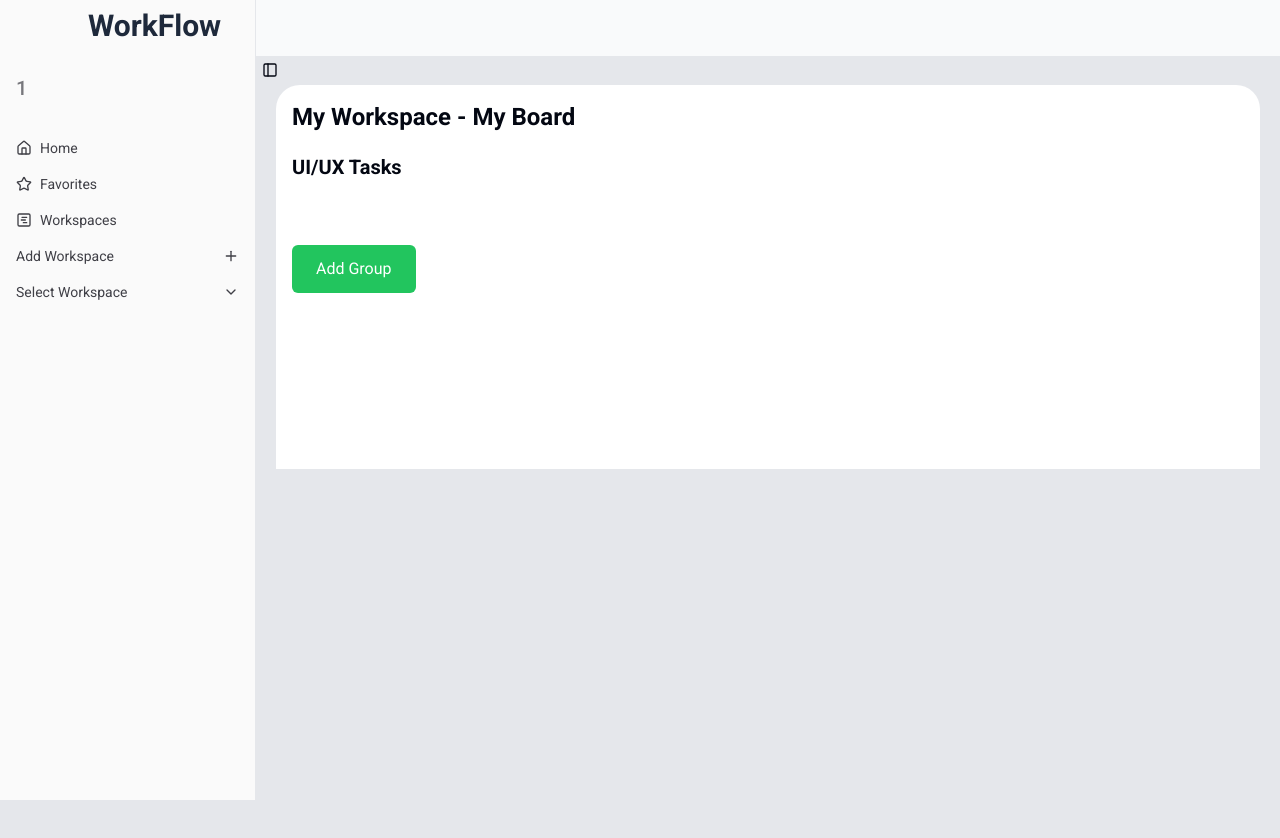
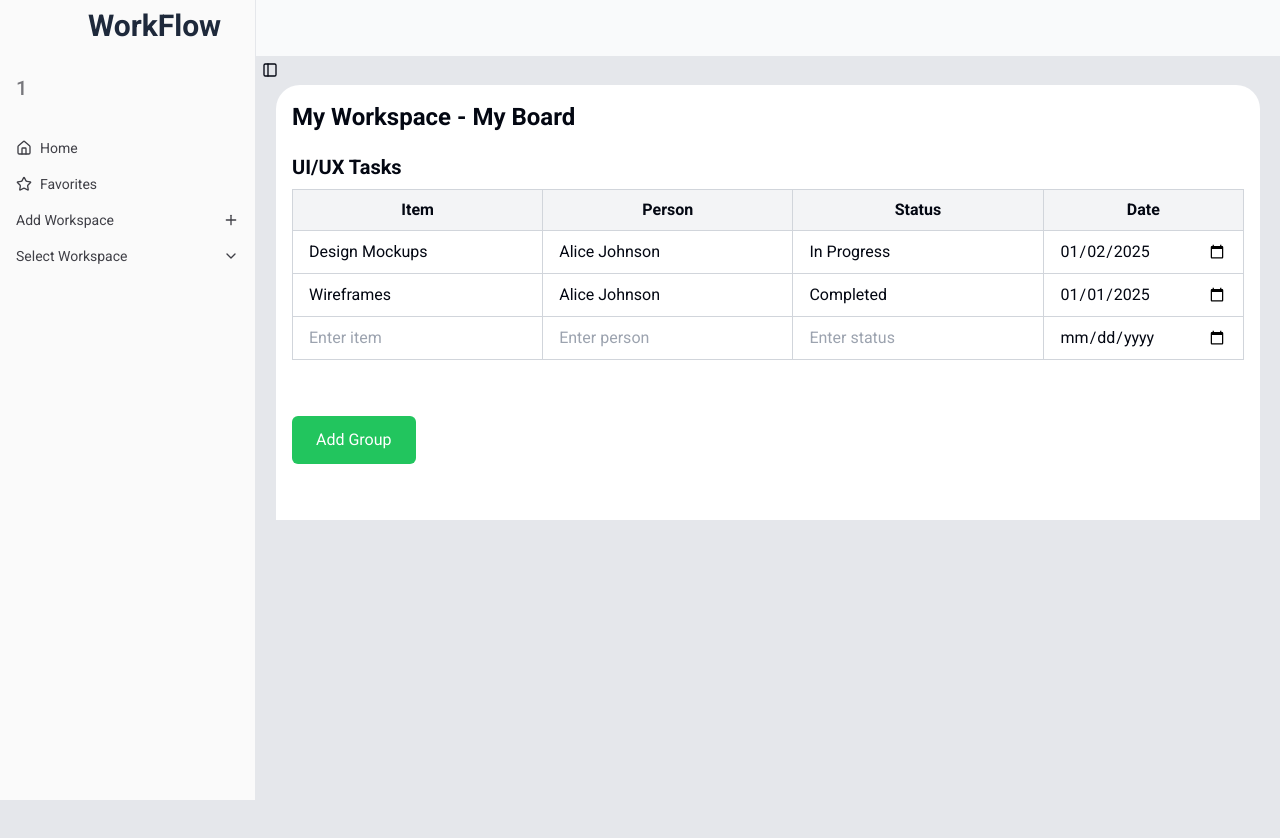
Before and after one commit to V-MuthuKamalesh/Workflow-Frontend, a Next.js app: page /1/boards/1 in a window 1280 px wide. Shown: the top 838 px of the page. Built offline with nearby package versions, Linux system fonts and the light colour scheme.

Commit message:
Add workspace/[workspaceId] route

```diff
--- /dev/null
+++ b/src/app/(application)/[module]/workspace/[workspaceId]/page.js
@@ -0,0 +1,11 @@
+import BoardsDisplay from "@/app/_components/boards/BoardsDisplay";
+import Welcome from "@/app/_components/UI/Welcome";
+
+export default function WorkspacePage() {
+  return (
+    <section className="min-h-96 bg-blue-50 mb-5 mx-5 rounded-3xl">
+      <Welcome />
+      <BoardsDisplay />
+    </section>
+  );
+}
--- a/src/app/_components/boards/boardData.js
+++ b/src/app/_components/boards/boardData.js
@@ -7,18 +7,18 @@ export const boardInfo = {
       groupId: 101,
       groupName: "UI/UX Tasks",
       entries: [
-        // {
-        //   item: "Design Mockups",
-        //   person: "Alice Johnson",
-        //   status: "In Progress",
-        //   date: "2025-01-02",
-        // },
-        // {
-        //   item: "Wireframes",
-        //   person: "Alice Johnson",
-        //   status: "Completed",
-        //   date: "2025-01-01",
-        // },
+        {
+          item: "Design Mockups",
+          person: "Alice Johnson",
+          status: "In Progress",
+          date: "2025-01-02",
+        },
+        {
+          item: "Wireframes",
+          person: "Alice Johnson",
+          status: "Completed",
+          date: "2025-01-01",
+        },
       ],
     },
   ],
--- a/src/app/_components/groups/Groups.js
+++ b/src/app/_components/groups/Groups.js
@@ -1,11 +1,7 @@
 "use client";
 
 import { useSelector, useDispatch } from "react-redux";
-import {
-  editTask,
-  addGroup,
-  addTask,
-} from "@/lib/redux/feautures/boardSlice.js";
+import { editTask, addTask } from "@/lib/redux/feautures/boardSlice.js";
 import { useState } from "react";
 import AddGroupButton from "./AddGroupButton";
 import AddNewTask from "./AddNewTask";
@@ -28,7 +24,9 @@ export default function Groups() {
   function handleAddTask(groupId, event) {
     if (event.key === "Enter") {
       const fields =
-        boardData.groups.find((g) => g.groupId === groupId)?.entries[0] || {};
+        boardData.groups.find((group) => group.groupId === groupId)
+          ?.entries[0] || {};
+
       const newTask = Object.keys(fields).reduce((task, field) => {
         task[field] = newTaskData[groupId]?.[field] || "";
         return task;
--- a/src/app/_components/header/AppSidebar.js
+++ b/src/app/_components/header/AppSidebar.js
@@ -29,21 +29,16 @@ const items = [
     url: "/work-management/favorites",
     icon: Star,
   },
-  {
-    title: "Workspaces",
-    url: "/work-management/workspaces",
-    icon: SquareChartGantt,
-  },
 ];
 
 const workspaces = [
   {
     title: "Acme Inc",
-    url: "/work-management/workspaces/acme-inc",
+    url: "/work-management/workspace/acme-inc",
   },
   {
     title: "Acme Corp",
-    url: "/work-management/workspaces/acme-corp",
+    url: "/work-management/workspace/acme-corp",
   },
 ];
 
```
Also changed, not shown: src/app/_components/boards/EditableBoardTable.js (added).
